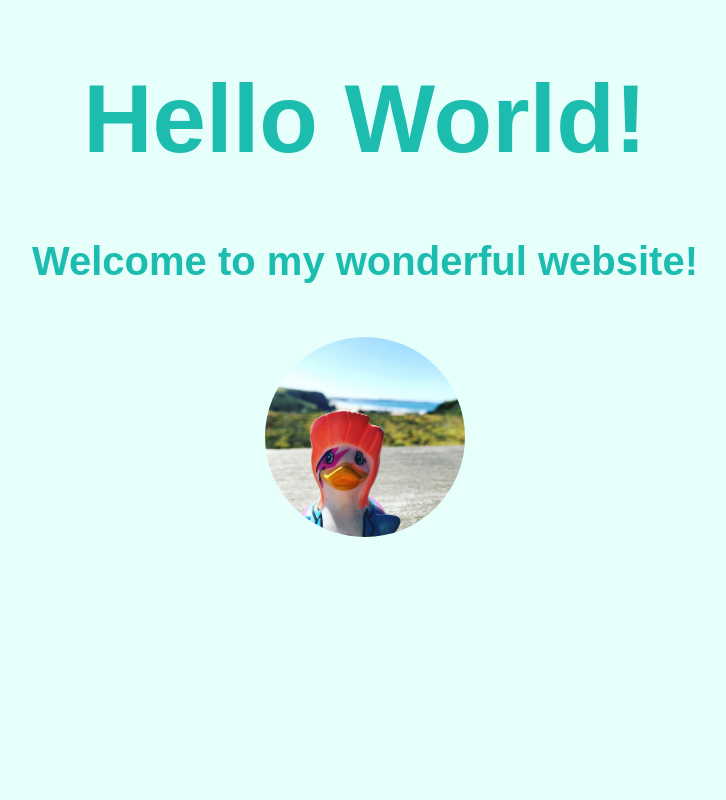
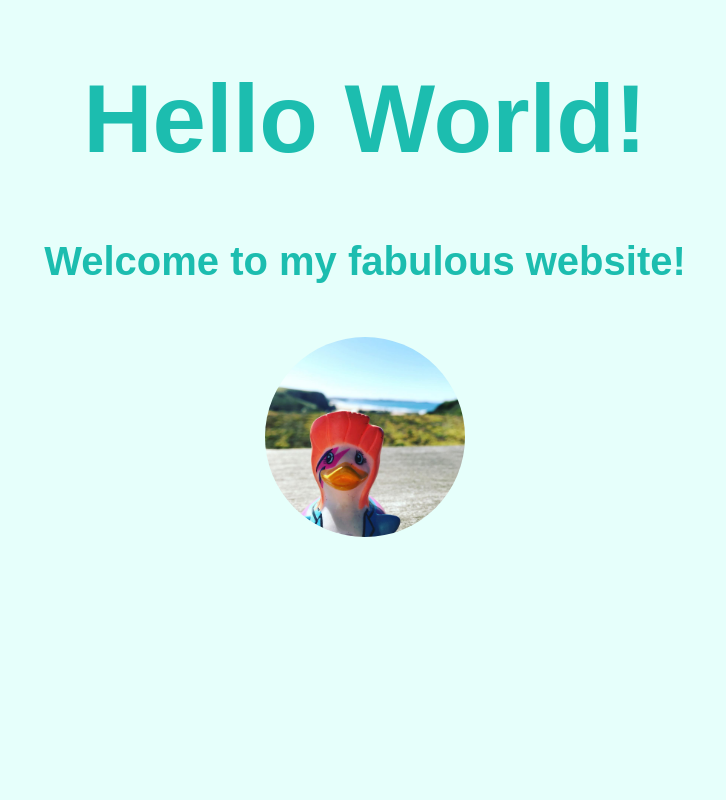
Before and after one commit to js3110/beginners-week-four, a plain HTML site: page index.html in a window 1280 px wide. Shown: the top 800 px of the page, without its empty margins (275-1001 px from the left). Drawn offline with Linux system fonts and the light colour scheme.

Commit message:
Fabulous

```diff
--- a/index.html
+++ b/index.html
@@ -8,7 +8,7 @@
   <div>
     <h1> Hello World!</h1>
 
-    <h2> Welcome to my wonderful website!</h2>
+    <h2> Welcome to my fabulous website!</h2>
     <img src="./duck copy.jpg" alt="A local image" width="200px">
   </div>
   <div>
```
